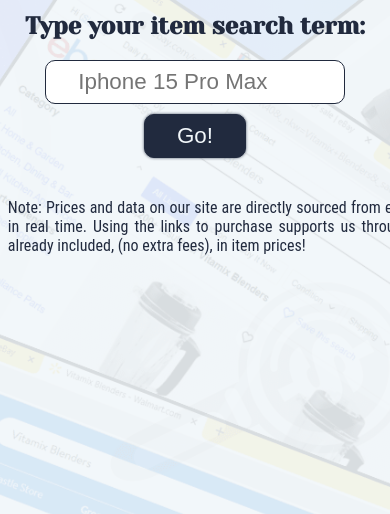
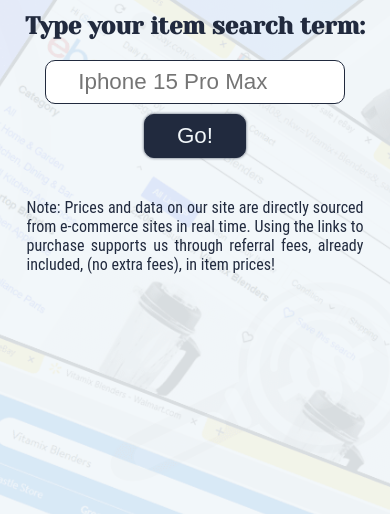
Before and after one commit to darideveloper/price-checker-us, a Flask app: template templates/index.html in a window 390 px wide; the page is wider, and only the part inside the window is pictured. Shown: the part 135-649 px from the top of that part. Run offline with Flask 3, Linux system fonts and the light colour scheme; the template is opened without the code that fills it, so the values that code supplies are empty; parts of the project's set-up code (start-up, migrations or seed data) failed here and were passed over; some libraries are stand-ins or nearby versions; some web fonts are replaced.

Commit message:
style (form): responsive text

```diff
--- a/static/css/style.css
+++ b/static/css/style.css
@@ -335,6 +335,9 @@
   main form {
     flex-direction: column;
   }
+  main form + p {
+    width: 90%;
+  }
   main form input {
     margin-bottom: 10px;
     border-radius: 10px;
--- a/static/css/style.sass
+++ b/static/css/style.sass
@@ -334,6 +334,9 @@
         form
             flex-direction: column
 
+            + p
+                width: 90%
+
             input
                 margin-bottom: 10px
                 border-radius: 10px
```
Also changed, not shown: 1 other file.
